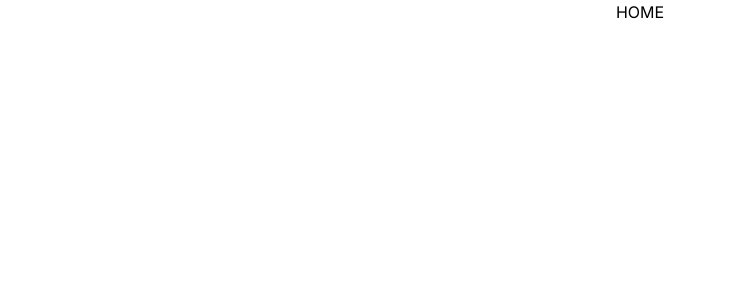
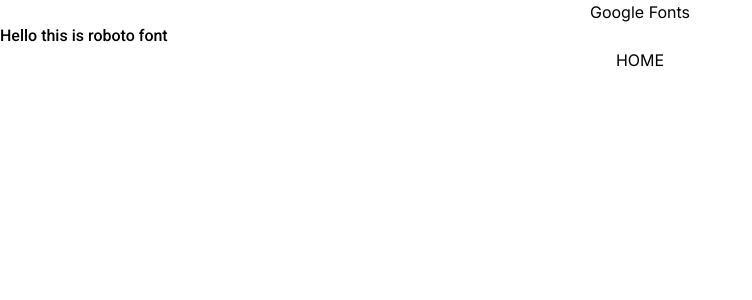
Before and after one commit to MukulAggarwal21/Next-JS-Wiz, a Next.js app: page / in a window 1280 px wide. Shown: the top 300 px of the page, without its empty margins (0-752 px from the left). Built offline with nearby package versions, Linux system fonts and the light colour scheme.

Commit message:
Font Optimization

```diff
--- a/app/page.js
+++ b/app/page.js
@@ -2,6 +2,9 @@
 import { useRouter } from 'next/navigation'
 // import About from './about/page'
 import Link from 'next/link'
+import { Roboto } from 'next/font/google'
+
+ const roboto = Roboto({subsets : ['latin'] ,weight : '500'})
 
 
 const Home = () => {
@@ -14,6 +17,8 @@
 
   return (
    <section>
+   <h1>Google Fonts</h1>
+   <h2 className={roboto.className}>Hello this is roboto font </h2>
     <h1>HOME</h1>
 
    {/* expanation of different types of Routinhg  */}
--- a/app/users/page.js
+++ /dev/null
@@ -1,15 +0,0 @@
-import React from 'react'
-import Image from 'next/image'
-import NatureImage from '@/publici/Deks Image.jpeg'
-const Users = () => {
-  return (
-    <div>
-    <Image src={NatureImage} alt="Nature Image" width={1000} height={1000}/>
-     <Image src="https://media.istockphoto.com/id/1385970223/photo/great-idea-of-a-marketing-strategy-plan-at-a-creative-office.jpg?s=612x612&w=is&k=20&c=7tnr7gZE9utt_rUDMtHH3hvuAFg4-VLBA7MsQwG4Ucc=" alt="Image 2" height={500} width={500} />
-
-      Users
-    </div>
-  )
-}
-
-export default Users
```
